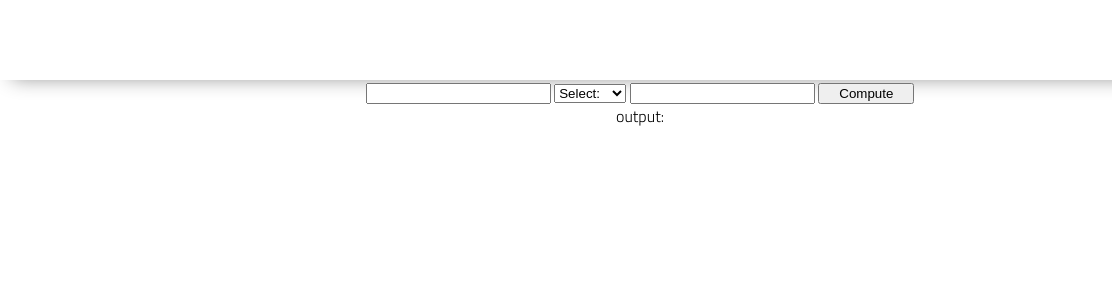
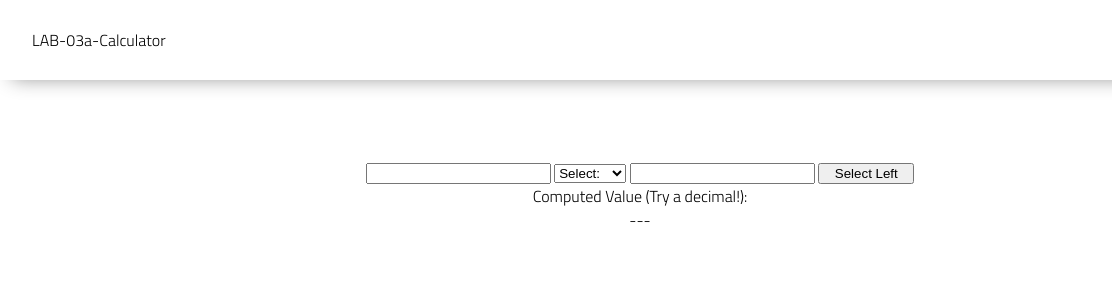
Before and after one commit to ccbass/acl-fnd-lab-03b-calculator-test-refactor, a plain HTML site: page index.html in a window 1280 px wide. Shown: the top 282 px of the page, 0-1112 px from the left. Drawn offline with Linux system fonts and the light colour scheme.

Commit message:
minor fixes and formatting

```diff
--- a/index.html
+++ b/index.html
@@ -9,12 +9,13 @@
     <link rel="stylesheet" href="styles/reset.css">
     <link rel="stylesheet" href="styles/style.css">
     <link rel="stylesheet" href="styles/home.css">
-    <title>ACL Bootstrap</title>
+    <title>Calculator</title>
 </head>
 
 <body>
 
     <header>
+        <div class="header-title">LAB-03a-Calculator</div>
         <div class="gutter-right logo">
             <img src="assets/big-logo.png"/>
         </div>
@@ -35,12 +36,15 @@
 
             <input type="text" id="input-2">
 
-            <button id="multi-btn">Compute</button>
+            <button id="multi-btn">Select Left</button>
 
         </section>
 
-        <div id="multi-output">output:</div>
-        <button id="decimal-button">MORE DECIMALS</button>
+        <section class="output-area">
+            <h3>Computed Value (Try a decimal!):</h3>
+            <div id="multi-output">---</div>
+            <button id="decimal-button">MORE DECIMALS</button>
+        </section>
     </main>
 
     <footer>
--- a/styles/style.css
+++ b/styles/style.css
@@ -11,7 +11,7 @@ body {
 
 header {
     display: flex;
-    justify-content: flex-end;
+    justify-content: space-between;
     background-color: var(--color3);
     height: var(--header-height);
     box-shadow: var(--shadow);
@@ -42,6 +42,7 @@ main {
     justify-content: center;
     align-items: center;
     margin-bottom: calc(var(--footer-height));
+    padding-top: 5rem;
 }
 
 /* ------- CSS above is Bootstrap Code ------- */
@@ -49,3 +50,19 @@ main {
 button{
     width: 6rem;
 }
+
+.output-area{
+    display: flex;
+    flex-direction: column;
+    justify-content: center;
+    align-items: center;
+}
+
+#decimal-button{
+    width: 10rem;
+}
+
+header .header-title{
+    align-self: center;
+    margin-left: 2rem;
+}
```
